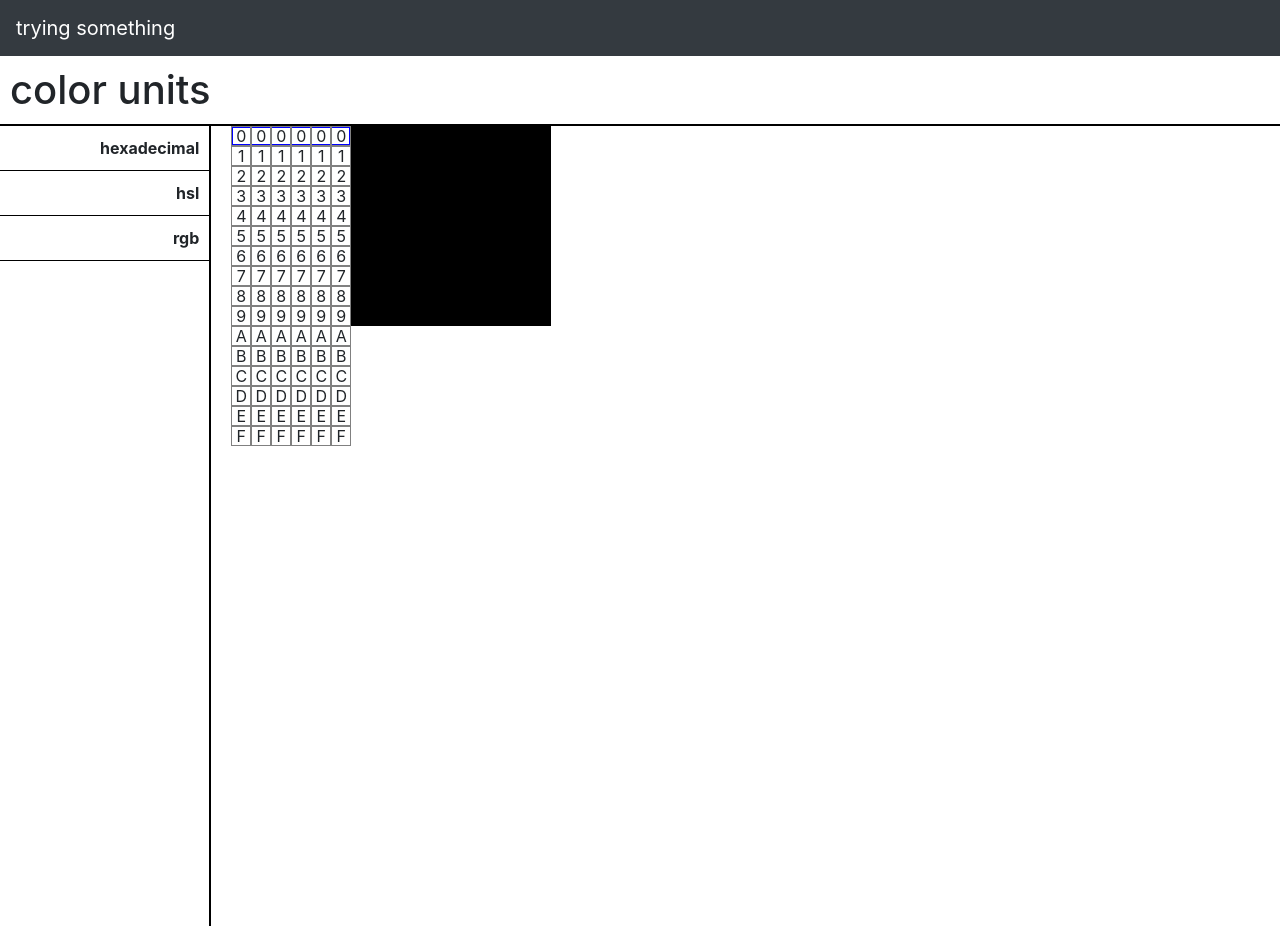
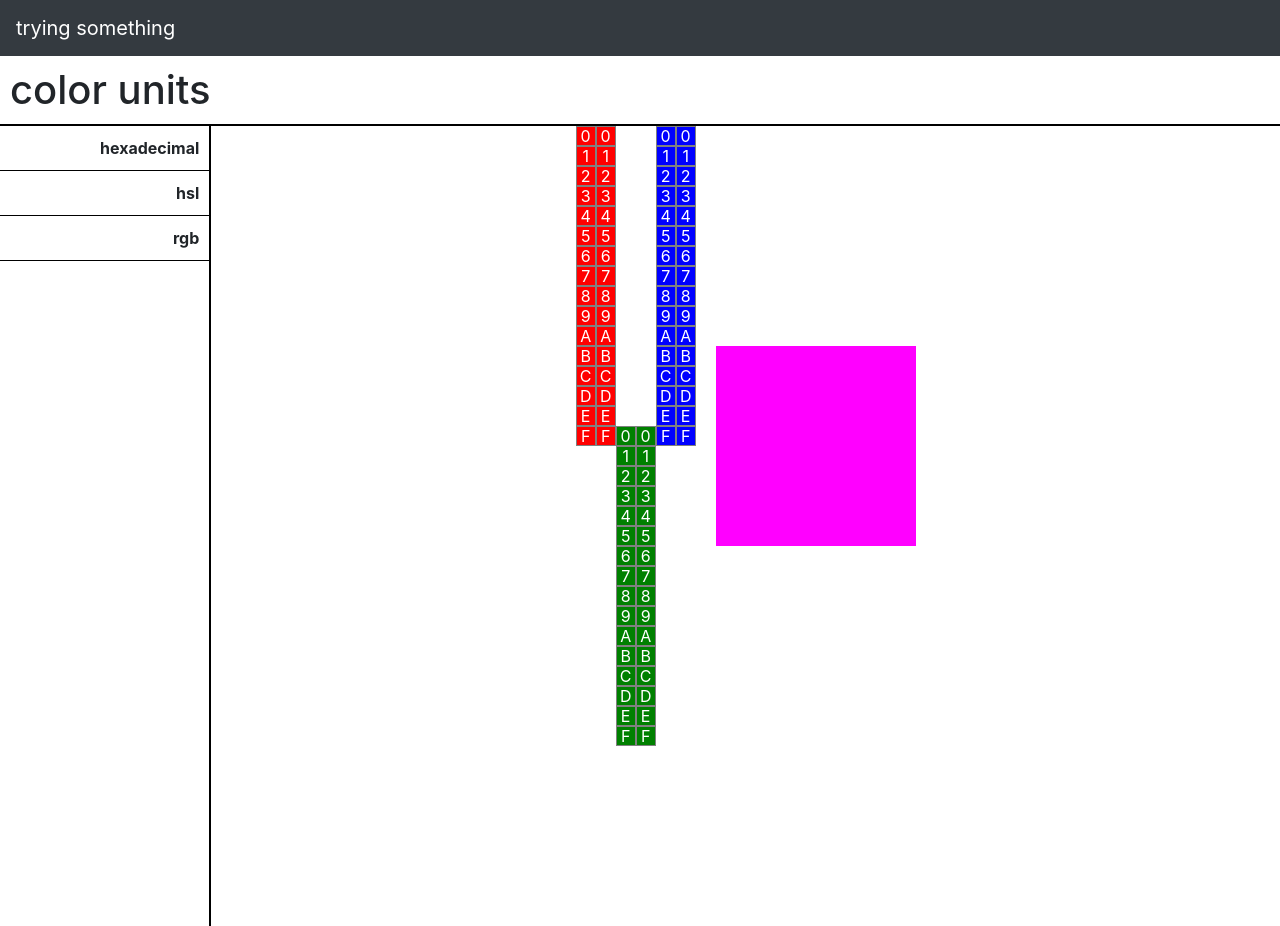
Before and after one commit to warpedpuppy/ts-frontend, a React (Create React App) app: page /css in a window 1280 px wide. Built offline with nearby package versions, Linux system fonts and the light colour scheme.

Commit message:
started styling

```diff
--- a/src/pages/css/CSS.css
+++ b/src/pages/css/CSS.css
@@ -27,3 +27,7 @@
     background-color: grey;
     color: white;
 }
+
+.css-page-content {
+    width: 100%;
+}
--- a/src/pages/css/color/hexidecimal/HexCreator.js
+++ b/src/pages/css/color/hexidecimal/HexCreator.js
@@ -2,20 +2,27 @@ import React, { Component } from 'react';
 import HexPicker from './HexPicker';
 import './HexCreator.css';
 export default class HexCreator extends Component {
+
+
   render() {
     let windowStyle = {
         height: `${this.props.windowStyle.boxSize}px`,
         width: `${this.props.windowStyle.width}px`,
       }
     return (
-        <div className="hexidecimal-creator">
-            <div className="hexidecimal-window" style={this.props.windowStyle}></div>
-            <HexPicker clickHandler={this.props.clickHandler} n="0" boxSize={this.props.boxSize} />
-            <HexPicker clickHandler={this.props.clickHandler} n="1" boxSize={this.props.boxSize} />
-            <HexPicker clickHandler={this.props.clickHandler} n="2" boxSize={this.props.boxSize} />
-            <HexPicker clickHandler={this.props.clickHandler} n="3" boxSize={this.props.boxSize} />
-            <HexPicker clickHandler={this.props.clickHandler} n="4" boxSize={this.props.boxSize} />
-            <HexPicker clickHandler={this.props.clickHandler} n="5" boxSize={this.props.boxSize} />
+      <div className="hexidecimal-creator">
+          <div className="hexidecimal-window" style={this.props.windowStyle}></div>
+          {
+            this.props.currentHex.split('').map( (item, index) => {
+              return <HexPicker
+                        currentHexValue={item}
+                        key={index}
+                        clickHandler={this.props.clickHandler}
+                        n={index}
+                        boxSize={this.props.boxSize}
+                        color={['red', 'red', 'green', 'green', 'blue', 'blue'][index]} />
+            })
+          }
       </div>
     );
   }
--- a/src/pages/css/color/hexidecimal/HexPicker.js
+++ b/src/pages/css/color/hexidecimal/HexPicker.js
@@ -6,12 +6,20 @@ export default class HexPicker extends Component {
   }
 
   render() {
+    console.log(this.props.boxSize, this.state.arr.indexOf(this.props.currentHexValue))
+    let topValue = this.props.boxSize * this.state.arr.indexOf(this.props.currentHexValue);
       let style = {
           width: `${this.props.boxSize}px`,
-          height: `${this.props.boxSize}px`
+          height: `${this.props.boxSize}px`,
+          color: 'white',
+          backgroundColor: this.props.color
+      }
+      let style2 = {
+        top: `-${topValue}px`
       }
     return (
-      <div className="hex-picker">
+
+      <div className="hex-picker" style={style2}>
          {
              this.state.arr.map((item, index) => <div style={style} onClick={(e) => this.props.clickHandler(e, index, item, this.props.n)} key={index}>{item}</div>)
          }
--- a/src/pages/css/color/hexidecimal/Hexidecimal.css
+++ b/src/pages/css/color/hexidecimal/Hexidecimal.css
@@ -1,19 +1,24 @@
-.hexidecimal-page {
+.hex-creator {
+    margin-top: 300px;
+}
+
+.hexidecimal-page .hex-creator {
     display: flex;
     width: 100%;
-    height: 100vh;
-    /* justify-content: center; */
-    /* align-items: center; */
+    justify-content: center;
 }
 
 .hexidecimal-window {
     width: 240px;
     height: 40px;
-    border: 2px solid blue;
+    border: 4px solid blue;
     position: absolute;
 }
 
 .hexidecimal-color {
     width: 200px;
     height: 200px;
+    position: relative;
+    top: -100px;
+    margin: 20px;
 }
--- a/src/pages/css/color/hexidecimal/Hexidecimal.js
+++ b/src/pages/css/color/hexidecimal/Hexidecimal.js
@@ -4,13 +4,11 @@ import './Hexidecimal.css'
 import HexCreator from './HexCreator';
 export default class Hexidecimal extends Component {
   state = {
-    hex: "000000",
+    hex: "FF00FF",
     boxSize: 20
   }
   clickHandler = (e, index, value, n) => {
-    console.log(e.target.parentElement, e.currentTarget)
     let val = index * this.state.boxSize;
-    console.log(index, value, n)
     e.target.parentElement.style.top = `-${val}px`;
     let arr = this.state.hex.split('')
     arr[parseInt(n, 10)] = value;
@@ -21,15 +19,29 @@ export default class Hexidecimal extends Component {
     let style = {
       backgroundColor: `#${this.state.hex}`
     }
+
     let width = 6 * this.state.boxSize;
     let windowStyle = {
       height: `${this.state.boxSize}px`,
       width: `${width}px`,
     }
+
     return (
       <div className="hexidecimal-page">
-        <HexCreator windowStyle={windowStyle} boxSize={this.state.boxSize} clickHandler={this.clickHandler} />
-        <div style={style} className="hexidecimal-color"></div>
+        <div className="hex-creator" >
+          <HexCreator
+            currentHex={this.state.hex}
+            windowStyle={windowStyle}
+            boxSize={this.state.boxSize}
+            clickHandler={this.clickHandler}
+            />
+          <div style={style} className="hexidecimal-color"></div>
+        </div>
+        {/* <div className="hex-comments">
+          <p>Hex is similar to RGB in that you are using three units: red, green and blue.  But with hex we are using base 16 to express it.</p>
+          <p>Hex codes are sometimes written in shorthand using three characters if the values are repeated. So "FF00FF" can become "F0F".</p>
+
+        </div> */}
       </div>
     );
   }
```
Also changed, not shown: 1 other file (tests, documents, lock files or other folders).
